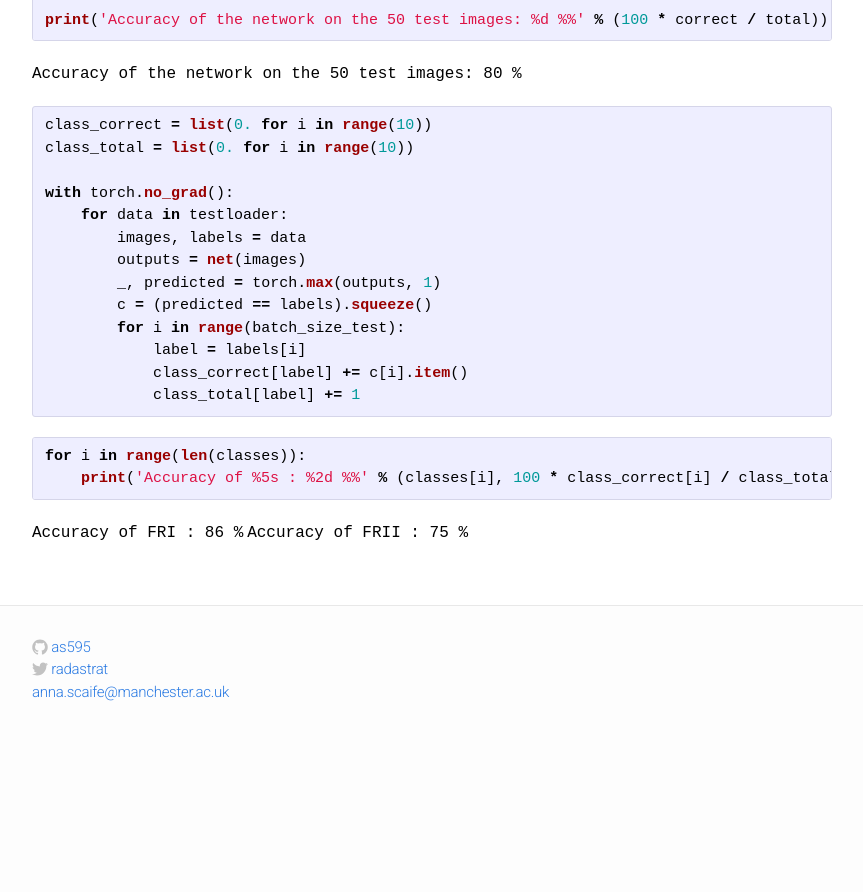
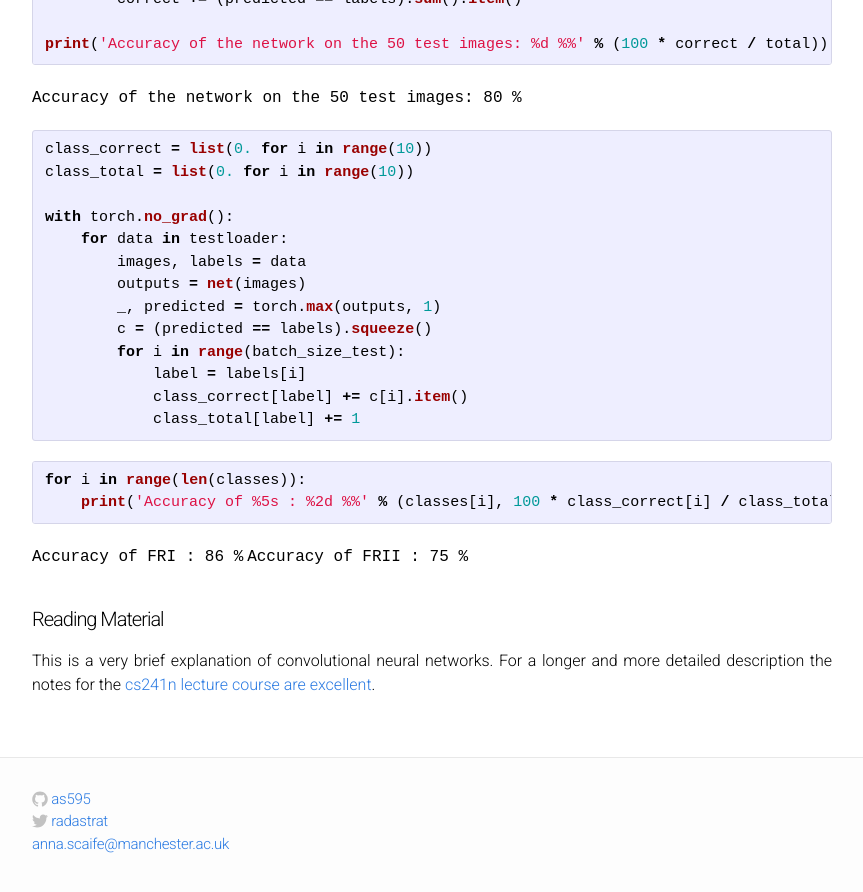
Before and after one commit to as595/csc-2019, a Jekyll site: the page built from frdeepcnn.md, in a window 1280 px wide and 900 px high, scrolled down 9526 px. Shown: the top 892 px of the window, without its empty margins (208-1071 px from the left). Built offline with Jekyll 4.4.1, drawn with Linux system fonts in a browser that asks for light colours; before the commit the page ends 10274 px from its top, so only the background shows below that.

Commit message:
Update frdeepcnn.md

```diff
--- a/frdeepcnn.md
+++ b/frdeepcnn.md
@@ -12,6 +12,7 @@ permalink: /frdeepcnn/
   - [Defining the architecture](#arch)
   - [Loading the Dataset](#data)
   - [Training the CNN](#training)
+- [Further Reading](#reading)
 
 
 <a name="cnns"></a>
@@ -340,3 +341,9 @@ for i in range(len(classes)):
 <font face="courier new">Accuracy of   FRI : 86 %</font>
 
 <font face="courier new">Accuracy of  FRII : 75 %</font>
+
+<a name='reading'></a>
+
+<h4>Reading Material</h4>
+
+This is a very brief explanation of convolutional neural networks. For a longer and more detailed description the notes for the [cs241n lecture course are excellent](http://cs231n.github.io).
```
